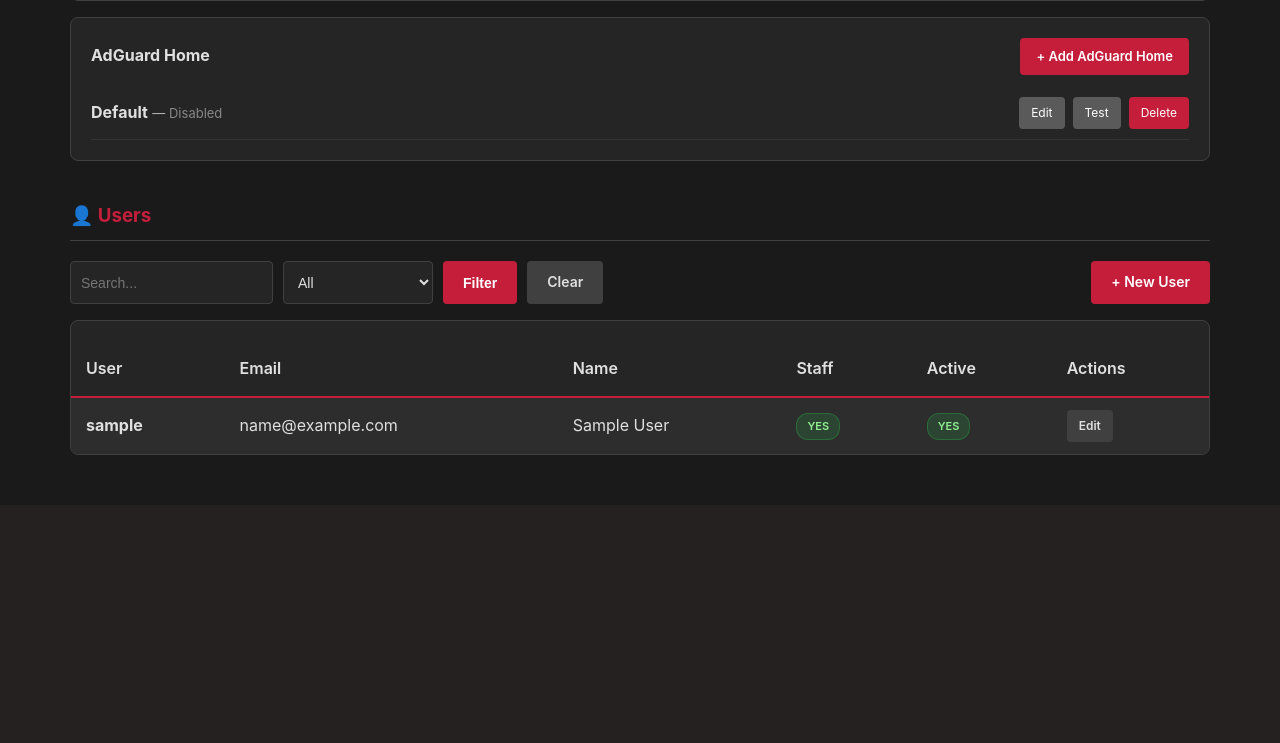
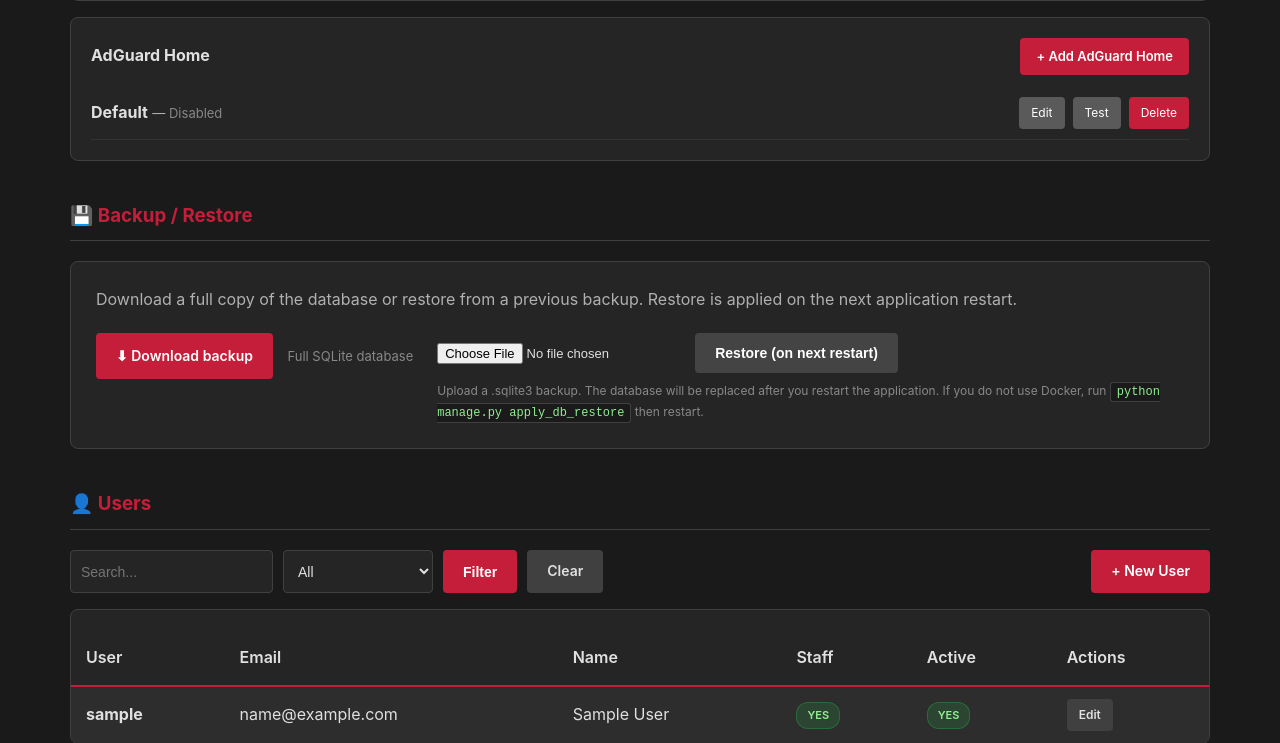
Before and after one commit to regiakb/bankai, a Django app: page /settings/ in a window 1280 px wide. Shown: the part 1804-2547 px from the top of the page. Before the commit the page ends 2259 px from the top, so only its background shows below. Run offline with Django 5.2, Linux system fonts and the light colour scheme; the visitor is signed in with stand-in values (Sample User, id 1); data comes from the database, SQL or seed files in the repository; data that the repository does not hold is empty.

Commit message:
Backup/restore de base de datos en Settings (staff); entrypoint aplica restore al reiniciar
Co-authored-by: Cursor <cursoragent@cursor.com>

```diff
--- a/inventory/urls.py
+++ b/inventory/urls.py
@@ -9,6 +9,8 @@ from .api import views as api_views
 # Web views
 urlpatterns = [
     path('settings/', views.settings_index, name='settings_index'),
+    path('settings/db-backup/', views.db_backup, name='db_backup'),
+    path('settings/db-restore/', views.db_restore, name='db_restore'),
     path('setup/', views.setup_wizard, name='setup_wizard'),
     path('integrations/', views.integrations_list, name='integrations_list'),
     path('integrations/add/<str:integration_type>/', views.integration_add, name='integration_add'),
--- a/inventory/views.py
+++ b/inventory/views.py
@@ -21,6 +21,11 @@ import subprocess
 import json
 import threading
 import queue
+import os
+import tempfile
+import sqlite3
+from django.conf import settings
+from pathlib import Path
 
 
 def is_setup_completed():
@@ -278,6 +283,96 @@ def settings_index(request):
         context['search'] = search
         context['is_staff_filter'] = is_staff_filter
     return render(request, 'inventory/settings_index.html', context)
+
+
+# --- Database backup / restore (staff only) ---
+# Backup uses SQLite backup API so the app keeps running. Restore saves a "pending"
+# file and is applied on next app restart via entrypoint to avoid replacing DB in-use.
+
+def _get_db_path():
+    """Return the default database path (Path or str)."""
+    return settings.DATABASES['default']['NAME']
+
+def _get_restore_pending_path():
+    """Path where we store an uploaded DB file to be applied on next restart."""
+    db_path = Path(_get_db_path())
+    return db_path.parent / 'db_restore_pending.sqlite3'
+
+
+@login_required
+def db_backup(request):
+    """Download a full copy of the SQLite database (staff only). Uses SQLite backup API for consistency."""
+    if not request.user.is_staff:
+        return redirect('settings_index')
+    db_path = Path(_get_db_path())
+    if not db_path.exists():
+        messages.error(request, 'Database file not found.')
+        return redirect('settings_index')
+    conn = None
+    backup_conn = None
+    tmp_path = None
+    try:
+        conn = sqlite3.connect(str(db_path))
+        suffix = timezone.now().strftime('%Y%m%d_%H%M')
+        filename = f'bankai_backup_{suffix}.sqlite3'
+        fd, tmp_path = tempfile.mkstemp(suffix='.sqlite3')
+        os.close(fd)
+        backup_conn = sqlite3.connect(tmp_path)
+        conn.backup(backup_conn)
+        with open(tmp_path, 'rb') as f:
+            response = HttpResponse(f.read(), content_type='application/octet-stream')
+        response['Content-Disposition'] = f'attachment; filename="{filename}"'
+        return response
+    except Exception as e:
+        logger.exception('DB backup failed')
+        messages.error(request, f'Backup failed: {e}')
+        return redirect('settings_index')
+    finally:
+        for c in (backup_conn, conn):
+            if c is not None:
+                try:
+                    c.close()
+                except Exception:
+                    pass
+        if tmp_path and os.path.exists(tmp_path):
+            try:
+                os.unlink(tmp_path)
+            except OSError:
+                pass
+
+
+@login_required
+def db_restore(request):
+    """Accept an uploaded SQLite backup; save as pending and apply on next app restart (staff only)."""
+    if not request.user.is_staff:
+        return redirect('settings_index')
+    if request.method != 'POST':
+        return redirect('settings_index')
+    upload = request.FILES.get('backup_file')
+    if not upload:
+        messages.error(request, 'No file selected.')
+        return redirect('settings_index')
+    # Basic validation: extension and size (e.g. max 200 MiB)
+    if not upload.name.lower().endswith('.sqlite3'):
+        messages.error(request, 'File must be a .sqlite3 backup.')
+        return redirect('settings_index')
+    max_size = 200 * 1024 * 1024
+    if upload.size > max_size:
+        messages.error(request, 'File too large (max 200 MB).')
+        return redirect('settings_index')
+    pending_path = _get_restore_pending_path()
+    try:
+        with open(pending_path, 'wb') as f:
+            for chunk in upload.chunks():
+                f.write(chunk)
+        messages.success(
+            request,
+            'Backup received. Restart the application to complete the restore (database will be replaced).'
+        )
+    except Exception as e:
+        logger.exception('DB restore save failed')
+        messages.error(request, f'Could not save backup: {e}')
+    return redirect('settings_index')
 
 
 # --- Integrations (multiple instances per type) ---
--- a/templates/inventory/settings_index.html
+++ b/templates/inventory/settings_index.html
@@ -162,6 +162,30 @@
         {% endfor %}
     </section>
 
+    <!-- Section: Backup / Restore (staff only) -->
+    {% if user.is_staff %}
+    <section style="margin-bottom: 40px;">
+        <h3 style="color: #c41e3a; margin-bottom: 20px; border-bottom: 1px solid #404040; padding-bottom: 10px;">💾 Backup / Restore</h3>
+        <div style="background: #252525; border: 1px solid #404040; border-radius: 8px; padding: 25px;">
+            <p style="color: #b0b0b0; margin-bottom: 20px;">Download a full copy of the database or restore from a previous backup. Restore is applied on the next application restart.</p>
+            <div style="display: flex; flex-wrap: wrap; gap: 24px; align-items: flex-start;">
+                <div>
+                    <a href="{% url 'db_backup' %}" class="btn" style="background: #c41e3a; color: #fff; padding: 12px 20px; text-decoration: none; border-radius: 4px; font-weight: 600; display: inline-block;">⬇ Download backup</a>
+                    <span style="color: #888; font-size: 13px; margin-left: 10px;">Full SQLite database</span>
+                </div>
+                <div style="flex: 1; min-width: 280px;">
+                    <form method="post" action="{% url 'db_restore' %}" enctype="multipart/form-data" style="display: flex; gap: 12px; align-items: center; flex-wrap: wrap;">
+                        {% csrf_token %}
+                        <input type="file" name="backup_file" accept=".sqlite3" required style="color: #e0e0e0; font-size: 13px;">
+                        <button type="submit" class="btn" style="background: #444; color: #fff; padding: 12px 20px; border: none; border-radius: 4px; cursor: pointer; font-weight: 600;">Restore (on next restart)</button>
+                    </form>
+                    <p style="color: #888; font-size: 12px; margin-top: 8px;">Upload a .sqlite3 backup. The database will be replaced after you restart the application. If you do not use Docker, run <code style="background: #1a1a1a; padding: 2px 6px;">python manage.py apply_db_restore</code> then restart.</p>
+                </div>
+            </div>
+        </div>
+    </section>
+    {% endif %}
+
     <!-- Section 3: Users (full width, staff only) -->
     {% if user.is_staff %}
     <section>
```
Also changed, not shown: inventory/management/commands/apply_db_restore.py (added, +30 -0 lines), 1 other file.
